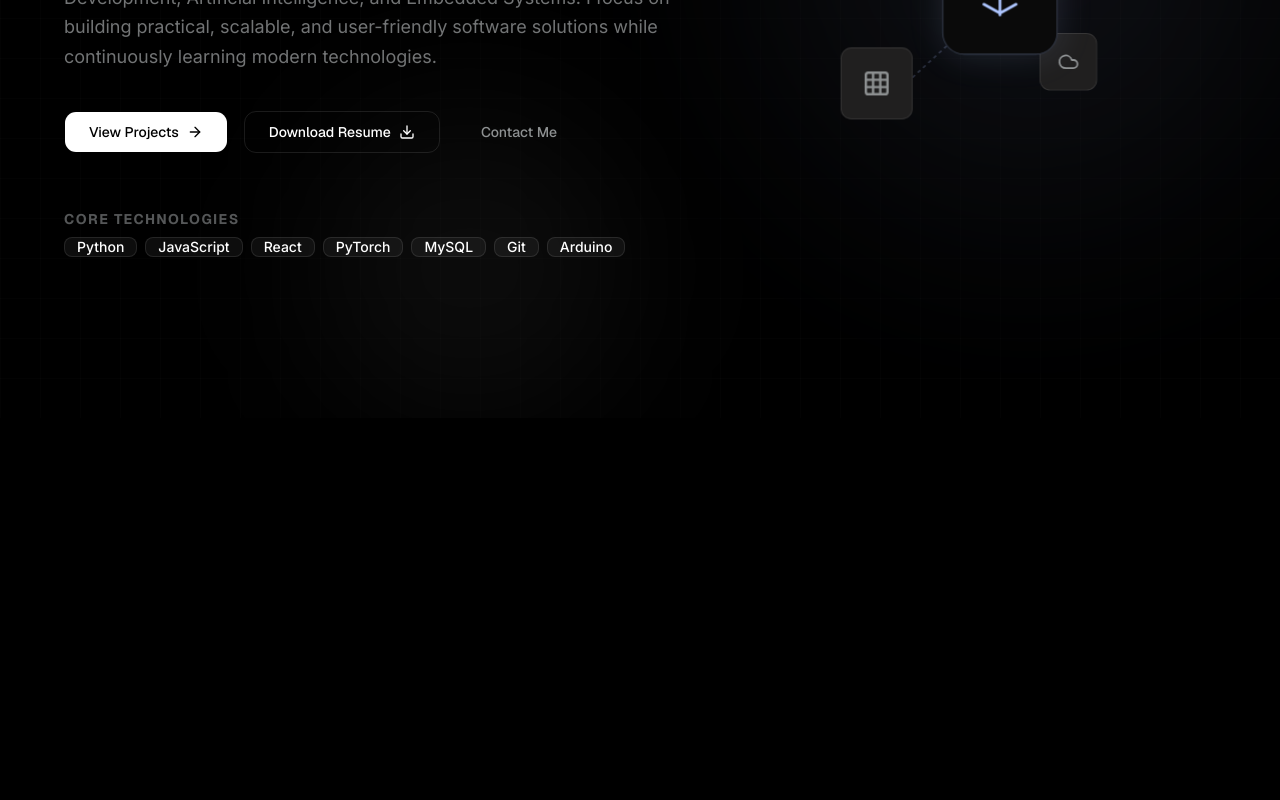
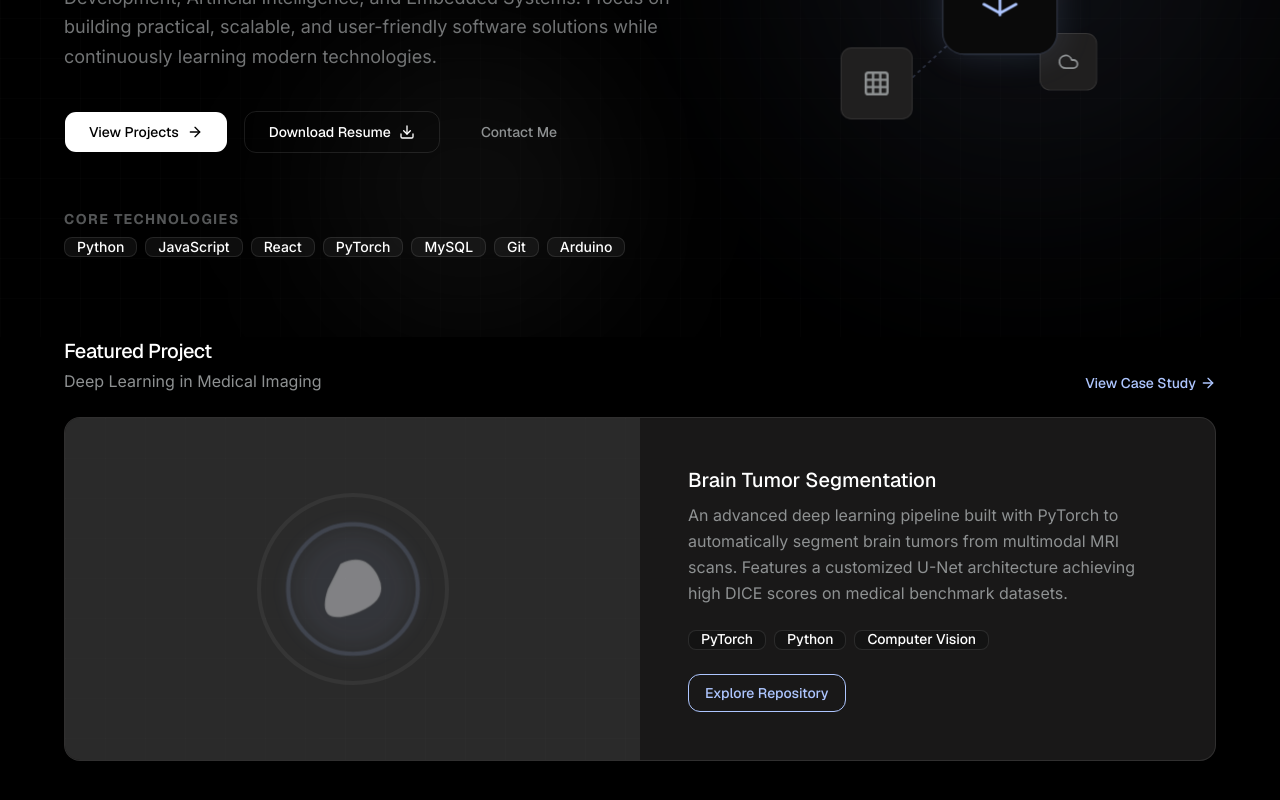
Before and after one commit to Praveenkdev/Portfolio, a Next.js app: page / in a window 1280 px wide. Shown: the part 382-1182 px from the top of the page. Before the commit the page ends 800 px from the top, so only its background shows below. Built offline with nearby package versions, Linux system fonts and the light colour scheme.

Commit message:
feat: implement Milestone 3 - Featured Project Section with data-driven architecture

```diff
--- a/app/page.tsx
+++ b/app/page.tsx
@@ -1,9 +1,11 @@
 import { Hero } from "@/components/sections/Hero";
+import { FeaturedProjectSection } from "@/components/sections/FeaturedProject";
 
 export default function Home() {
   return (
     <main className="flex-grow flex flex-col w-full">
       <Hero />
+      <FeaturedProjectSection />
     </main>
   );
 }
--- /dev/null
+++ b/components/sections/FeaturedProject/FeaturedProjectCard.tsx
@@ -0,0 +1,16 @@
+import { Project } from "@/types";
+import { FeaturedProjectVisual } from "./FeaturedProjectVisual";
+import { FeaturedProjectContent } from "./FeaturedProjectContent";
+
+interface FeaturedProjectCardProps {
+  project: Project;
+}
+
+export function FeaturedProjectCard({ project }: FeaturedProjectCardProps) {
+  return (
+    <div className="bg-[#201f1f]/80 backdrop-blur-md border border-white/10 rounded-2xl p-0 overflow-hidden hover:border-secondary/30 transition-all duration-300 flex flex-col md:flex-row group">
+      <FeaturedProjectVisual />
+      <FeaturedProjectContent project={project} />
+    </div>
+  );
+}
--- /dev/null
+++ b/components/sections/FeaturedProject/FeaturedProjectContent.tsx
@@ -0,0 +1,31 @@
+import { Project } from "@/types";
+import { TechBadgeList } from "./TechBadgeList";
+
+interface FeaturedProjectContentProps {
+  project: Project;
+}
+
+export function FeaturedProjectContent({ project }: FeaturedProjectContentProps) {
+  return (
+    <div className="md:w-1/2 p-12 flex flex-col justify-center">
+      <h4 className="font-heading text-xl font-medium text-primary mb-2 group-hover:text-secondary transition-colors">
+        {project.title}
+      </h4>
+
+      <p className="font-sans text-base text-muted-foreground mb-6 leading-relaxed">
+        {project.description}
+      </p>
+
+      <TechBadgeList technologies={project.techStack} />
+
+      <div className="mt-auto">
+        <a
+          href={project.link}
+          className="inline-flex bg-transparent border border-secondary text-secondary font-heading text-sm font-medium px-4 py-2 rounded-lg hover:bg-secondary hover:text-secondary-foreground transition-colors w-max"
+        >
+          Explore Repository
+        </a>
+      </div>
+    </div>
+  );
+}
--- /dev/null
+++ b/components/sections/FeaturedProject/FeaturedProjectVisual.tsx
@@ -0,0 +1,19 @@
+export function FeaturedProjectVisual() {
+  return (
+    <div className="md:w-1/2 bg-[#2a2a2a] h-[300px] md:h-auto relative overflow-hidden flex items-center justify-center">
+      {/* Abstract visualization of brain scan segmentation */}
+      <div className="absolute inset-0 grid-bg opacity-20 pointer-events-none" aria-hidden="true"></div>
+
+      <div className="w-48 h-48 rounded-full border-4 border-white/5 flex items-center justify-center relative pointer-events-none" aria-hidden="true">
+        <div className="w-32 h-32 rounded-full border-4 border-secondary/20 relative animate-pulse-glow">
+          <div className="absolute inset-0 bg-secondary/10 rounded-full blur-md"></div>
+
+          {/* Mock segmentation overlay */}
+          <svg className="w-full h-full absolute inset-0 text-error opacity-60" viewBox="0 0 100 100" aria-hidden="true">
+            <path className="animate-pulse" d="M40,30 Q60,20 70,40 T50,70 T30,50 Z" fill="currentColor"></path>
+          </svg>
+        </div>
+      </div>
+    </div>
+  );
+}
--- /dev/null
+++ b/components/sections/FeaturedProject/TechBadgeList.tsx
@@ -0,0 +1,21 @@
+import { Badge } from "@/components/ui/badge";
+
+interface TechBadgeListProps {
+  technologies: string[];
+}
+
+export function TechBadgeList({ technologies }: TechBadgeListProps) {
+  return (
+    <div className="flex flex-wrap gap-2 mb-6">
+      {technologies.map((tech) => (
+        <Badge
+          key={tech}
+          variant="outline"
+          className="px-3 py-1 bg-surface border-white/10 text-on-surface-variant font-heading"
+        >
+          {tech}
+        </Badge>
+      ))}
+    </div>
+  );
+}
--- /dev/null
+++ b/components/sections/FeaturedProject/index.tsx
@@ -0,0 +1,32 @@
+import { featuredProject } from "@/data/featured-project";
+import { FeaturedProjectCard } from "./FeaturedProjectCard";
+
+export function FeaturedProjectSection() {
+  return (
+    <section className="max-w-[1200px] mx-auto px-6 md:px-gutter w-full relative z-10 pb-20">
+      <div className="flex justify-between items-end mb-6">
+        <div>
+          <h3 className="font-heading text-xl font-medium text-primary tracking-tight">
+            Featured Project
+          </h3>
+          <p className="font-sans text-base text-muted-foreground mt-1">
+            Deep Learning in Medical Imaging
+          </p>
+        </div>
+        <a
+          href="#"
+          className="text-secondary font-heading text-sm font-medium flex items-center gap-1 hover:text-primary transition-colors focus:outline-none focus:ring-2 focus:ring-secondary rounded-sm"
+          aria-label="View full case study for Featured Project"
+        >
+          View Case Study
+          <svg xmlns="http://www.w3.org/2000/svg" width="16" height="16" viewBox="0 0 24 24" fill="none" stroke="currentColor" strokeWidth="2" strokeLinecap="round" strokeLinejoin="round" aria-hidden="true">
+            <path d="M5 12h14" />
+            <path d="m12 5 7 7-7 7" />
+          </svg>
+        </a>
+      </div>
+
+      <FeaturedProjectCard project={featuredProject} />
+    </section>
+  );
+}
--- /dev/null
+++ b/data/featured-project.ts
@@ -0,0 +1,11 @@
+import { Project } from "@/types";
+
+export const featuredProject: Project = {
+  id: "brain-tumor-segmentation",
+  title: "Brain Tumor Segmentation",
+  description:
+    "An advanced deep learning pipeline built with PyTorch to automatically segment brain tumors from multimodal MRI scans. Features a customized U-Net architecture achieving high DICE scores on medical benchmark datasets.",
+  techStack: ["PyTorch", "Python", "Computer Vision"],
+  link: "#", // Add the actual link here later
+  featured: true,
+};
```
